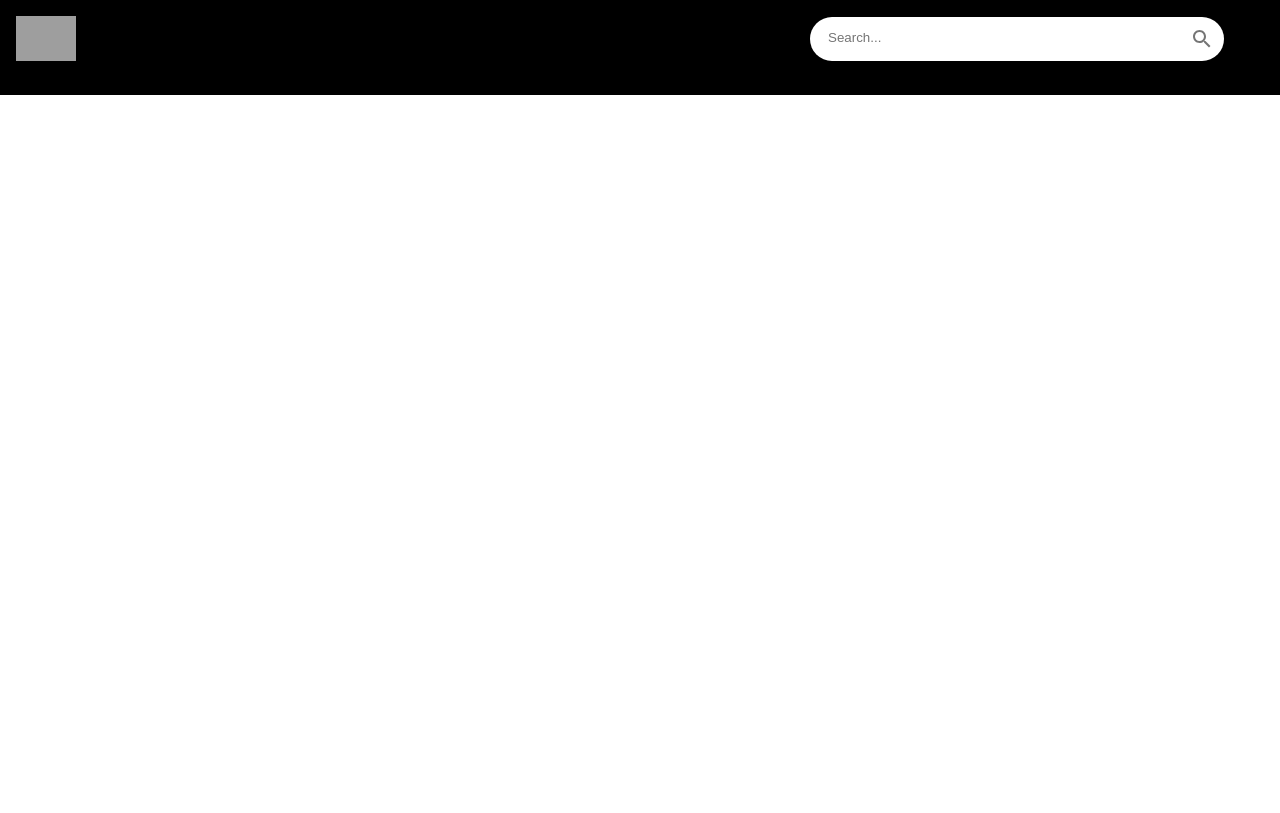
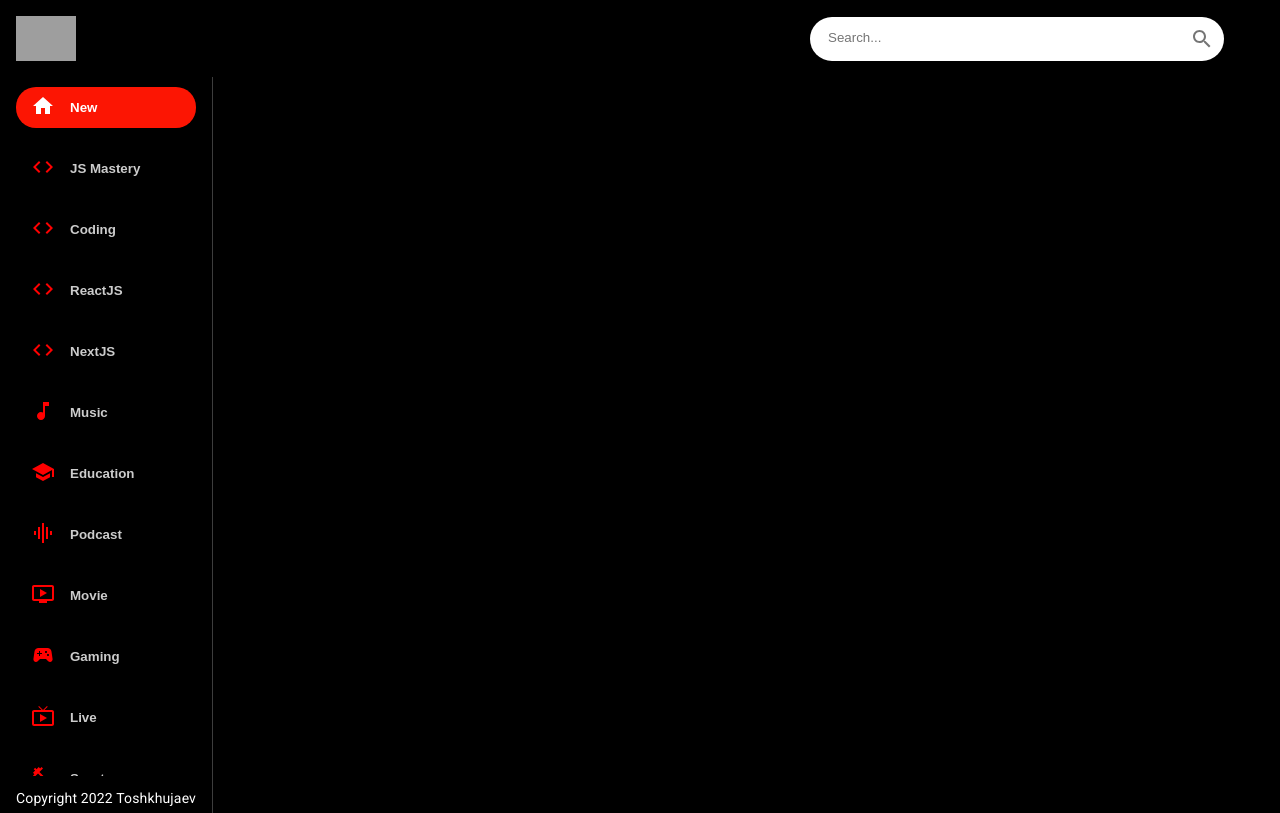
Before and after one commit to TJahongir/youtubeClone, a React (Create React App) app: page / in a window 1280 px wide. Built offline with nearby package versions, Linux system fonts and the light colour scheme; grey boxes are pictures that could not be loaded.

Commit message:
SideBar UI finish

```diff
--- a/src/components/Feed.jsx
+++ b/src/components/Feed.jsx
@@ -1,7 +1,35 @@
-import React from "react";
+import React, { useState, useEffect } from "react";
+import { Stack, Typography, Box } from "@mui/material";
+import SideBar from "./SideBar";
 
 const Feed = () => {
-	return <div>Feed</div>;
+	return (
+		<Stack
+			sx={{
+				flexDirection: {
+					sx: "column",
+					md: "row",
+				},
+			}}>
+			<Box
+				sx={{
+					height: {
+						sx: "auto",
+						md: "92vh",
+					},
+					borderRight: "1px solid #3d3d3d",
+					px: { sx: 0, md: 2 },
+				}}>
+				<SideBar />
+				<Typography
+					className="copyright"
+					variant="body2"
+					sx={{ mt: 1.5, color: "#fff" }}>
+					Copyright 2022 Toshkhujaev
+				</Typography>
+			</Box>
+		</Stack>
+	);
 };
 
 export default Feed;
--- /dev/null
+++ b/src/components/SideBar.jsx
@@ -0,0 +1,41 @@
+import React from "react";
+import { Stack } from "@mui/material";
+import { categories } from "../utils/constants";
+
+const selectedCategory = "New";
+
+const SideBar = () => {
+	return (
+		<Stack
+			direction="row"
+			sx={{
+				overflowY: "auto",
+				height: { sx: "auto", md: "95%" },
+				flexDirection: { md: "column" },
+			}}>
+			{categories.map((category) => (
+				<button
+					className="category-btn"
+					style={{
+						color: "white",
+						background: category.name === selectedCategory && "#FC1503",
+					}}
+					key={category.name}>
+					<span
+						style={{
+							color: category.name === selectedCategory ? "white" : "red",
+							marginRight: "15px",
+						}}>
+						{category.icon}
+					</span>
+					<span
+						style={{ opacity: category.name === selectedCategory ? 1 : 0.8 }}>
+						{category.name}
+					</span>
+				</button>
+			))}
+		</Stack>
+	);
+};
+
+export default SideBar;
--- a/src/components/index.js
+++ b/src/components/index.js
@@ -4,3 +4,4 @@
 export { default as SearchFeed } from "./SearchFeed";
 export { default as VideoDetail } from "./VideoDetail";
 export { default as SearchBar } from "./SearchBar";
+export { default as SideBar } from "./SideBar";
```
